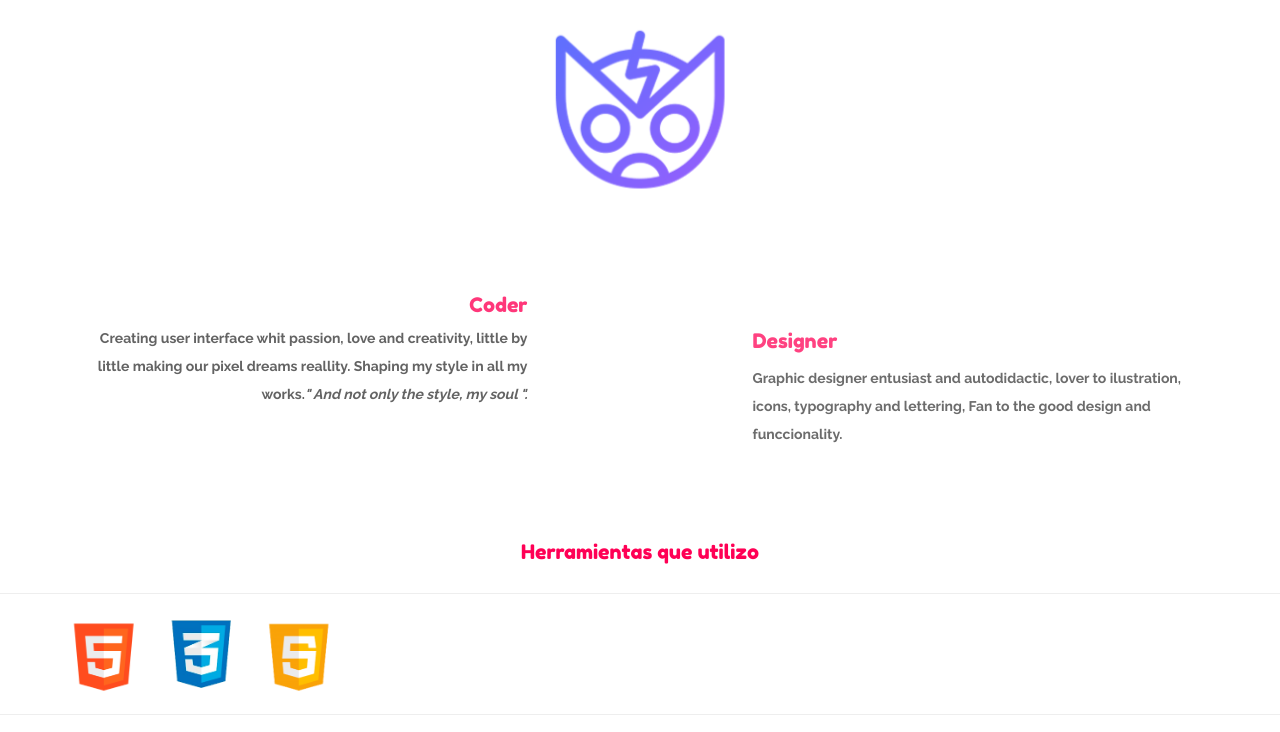
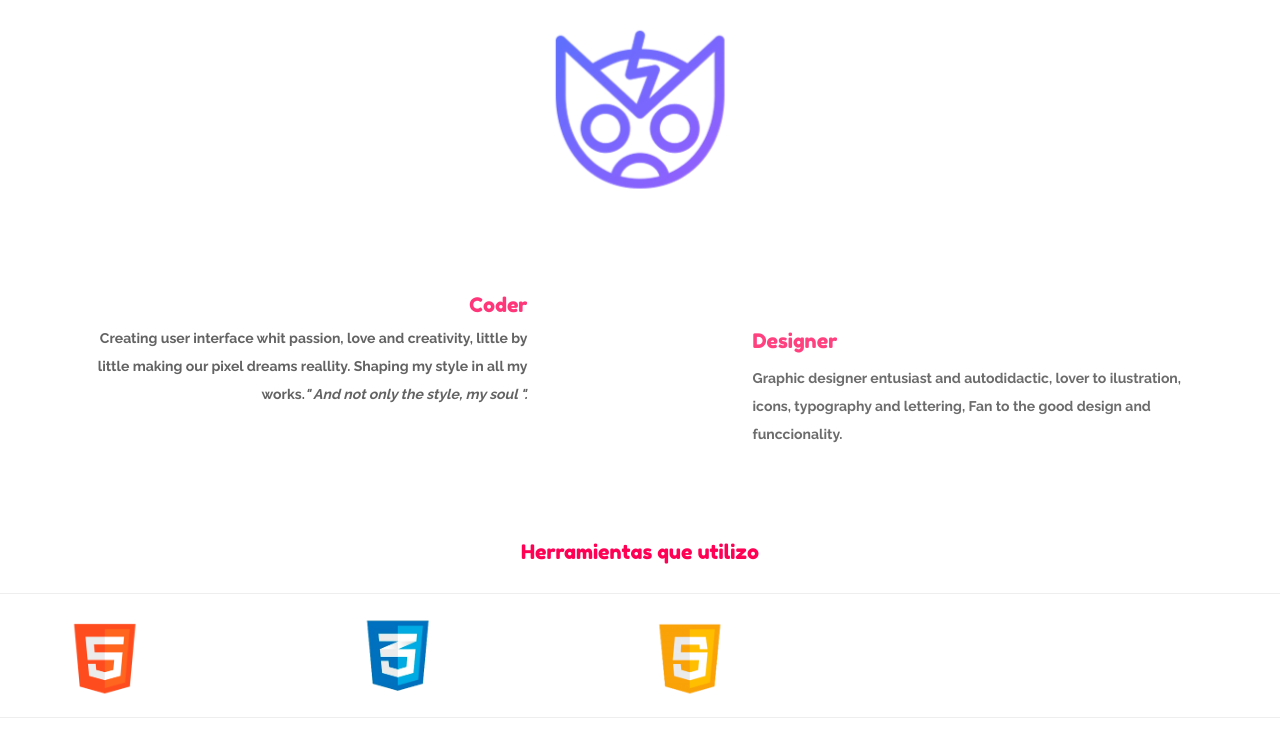
Before and after one commit to Jose-Suaste/Jose-Suaste, a plain HTML site: page about.html in a window 1280 px wide. Shown: the part 1088-1820 px from the top of the page. Drawn offline with nearby package versions, Linux system fonts and the light colour scheme; files whose address does not match are found by name; a web font is replaced by a local one.

Commit message:
little update

```diff
--- a/about.html
+++ b/about.html
@@ -88,19 +88,19 @@
 
 
 <hr>
-  <div class="container quitar-float">
+  <div class="container">
     <div class="row">
 
-     <div class="col-xs-4 col-md-1">
-      <img src="img/html-5.png" class="img-responsive" width="70">
+     <div class="col-md-3">
+      <img class="img-responsive" src="img/html-5.png" width="70">
        </div>
 
-     <div class="col-xs-4 col-md-1">
-      <img src="img/css3.png" class="img-responsive" width="70">
+     <div class="col-md-3">
+      <img class="img-responsive" src="img/css3.png" width="70">
      </div>
 
-     <div class="col-xs-4 col-md-1">
-      <img src="img/javascript.png" class="img-responsive" width="70">
+     <div class="col-md-3">
+      <img class="img-responsive" src="img/javascript.png" width="70">
      </div>
 
  </div>
```
Also changed, not shown: 1 other file.
